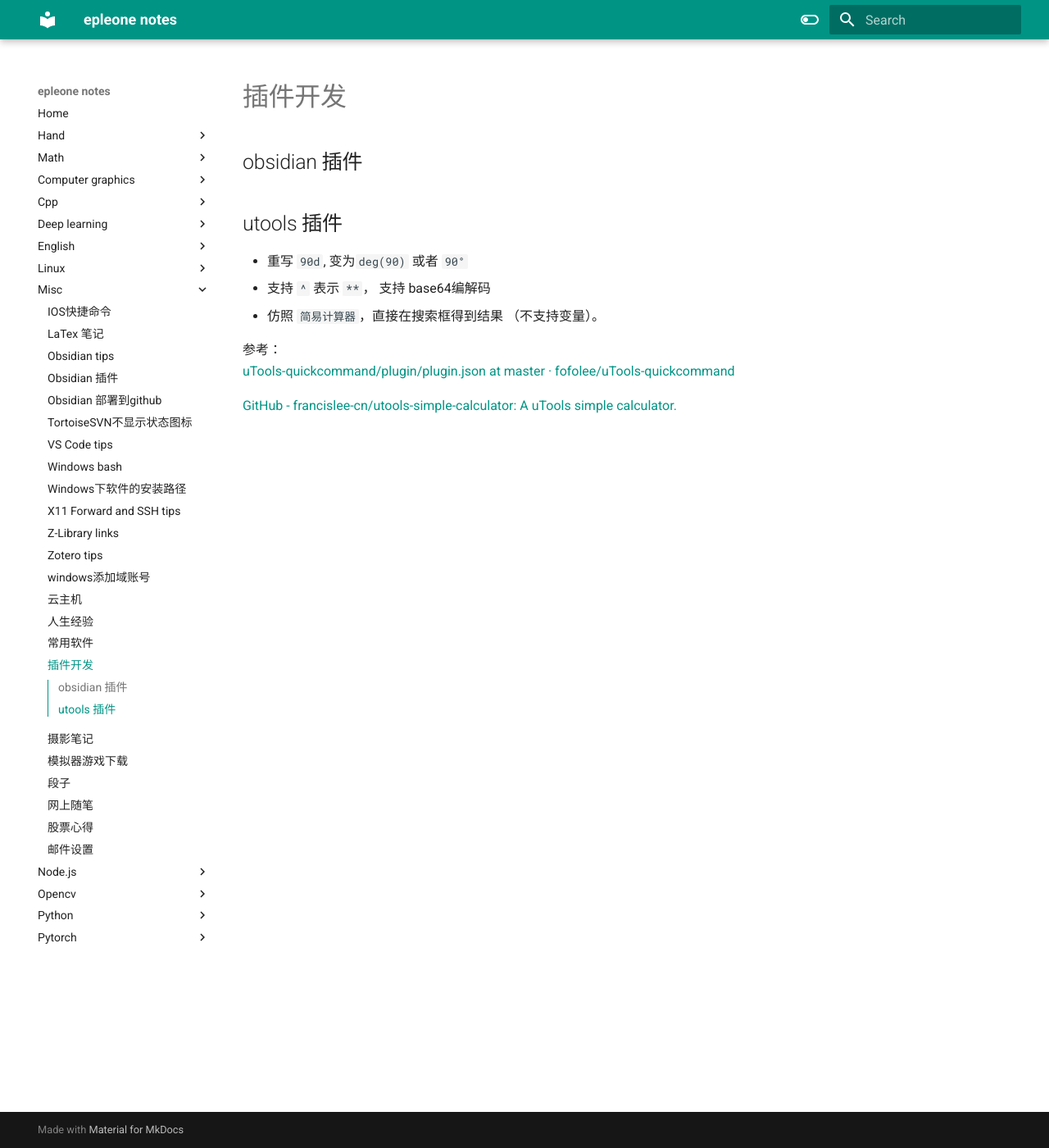
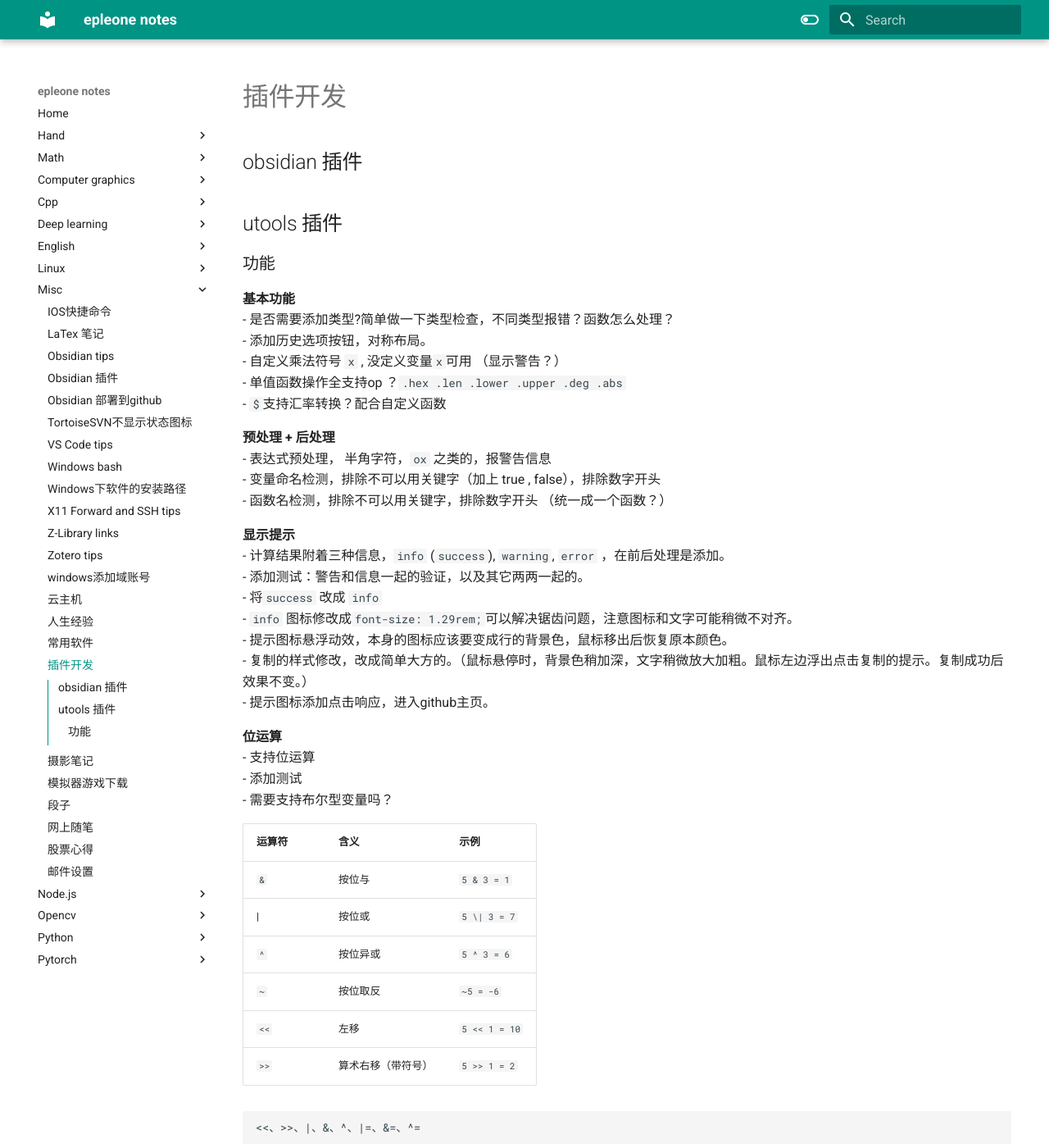
Before and after one commit to epleone/notes, an MkDocs documentation site: the page built from docs/misc/插件开发.md, in a window 1280 px wide and 1400 px high. Shown: the whole window at 82% size. Built offline with MkDocs 1.6.1 and Material for MkDocs 9.7.7, drawn with Linux system fonts in a browser that asks for light colours; some of the changed text lies outside the part shown.

Commit message:
update notes

````diff
--- a/docs/misc/插件开发.md
+++ b/docs/misc/插件开发.md
@@ -4,12 +4,105 @@
 
 ## utools 插件
 
--  重写 `90d`, 变为`deg(90)` 或者 `90°`
--  支持 `^` 表示 `**`， 支持 base64编解码
+### 功能
+
+**基本功能**
+- 是否需要添加类型?简单做一下类型检查，不同类型报错？函数怎么处理？
+- 添加历史选项按钮，对称布局。
+-  自定义乘法符号 `x` , 没定义变量`x`可用 （显示警告？）
+-  单值函数操作全支持op ？`.hex .len .lower .upper .deg .abs`
+-   `$`支持汇率转换？配合自定义函数
+
+**预处理 + 后处理**
+- 表达式预处理， 半角字符，`ox` 之类的，报警告信息
+- 变量命名检测，排除不可以用关键字（加上 true , false），排除数字开头
+- 函数名检测，排除不可以用关键字，排除数字开头 （统一成一个函数？）
+
+**显示提示**
+- 计算结果附着三种信息，`info` (`success`), `warning`, `error` ，在前后处理是添加。
+- 添加测试：警告和信息一起的验证，以及其它两两一起的。
+-  将`success` 改成 `info`
+-  `info` 图标修改成`font-size: 1.29rem;`可以解决锯齿问题，注意图标和文字可能稍微不对齐。
+- 提示图标悬浮动效，本身的图标应该要变成行的背景色，鼠标移出后恢复原本颜色。
+- 复制的样式修改，改成简单大方的。（鼠标悬停时，背景色稍加深，文字稍微放大加粗。鼠标左边浮出点击复制的提示。复制成功后效果不变。）
+- 提示图标添加点击响应，进入github主页。
+
+
+**位运算**
+- 支持位运算
+- 添加测试
+- 需要支持布尔型变量吗？
+
+| 运算符  | 含义        | 示例            |
+| ---- | --------- | ------------- |
+| `&`  | 按位与       | `5 & 3 = 1`   |
+| \|   | 按位或       | `5 \| 3 = 7`  |
+| `^`  | 按位异或      | `5 ^ 3 = 6`   |
+| `~`  | 按位取反      | `~5 = -6`     |
+| `<<` | 左移        | `5 << 1 = 10` |
+| `>>` | 算术右移（带符号） | `5 >> 1 = 2`  |
+
+```
+<<、>>、|、&、^、|=、&=、^=
+```
+
+
+**补全增强**
+- 列出所有匹配的选项。
+- 频次统计
+- 添加测试
+
+**字符串**
+- 大小写
+-  支持 base64编解码
+- 字符串操作
+
+**高阶操作**
+- 支持自定义常数
+- 支持自定义函数，支持lambda 函数 ` x, y => x + y`，原生js 函数.  类型咋弄？
+- 使用utools数据保存
+
+**高阶计算**
+- 支持数组/向量 `[ ... ]`
+- 支持矩阵 `{ ... }`
+-  常用计算
+-  悬浮显示，提示图标为 `info`
+-  添加测试
+
+
+**支持弹窗 + 网页**
 -   仿照 `简易计算器`，直接在搜索框得到结果 （不支持变量）。
+
+**日期**
+需要好好设计一下功能
+`#21001021 表示日期`
+`#17:34:53 - #18:15:43=1h19m`  表示时间
+
+`.today` `.week` `.year`
+
+
+**测试**
+- 添加正负数测试，减法和负号
+- 添加op测试，op复合测试，函数混合测试
+- 添加表达式预处理测试，可视化语法树
+- 添加多种进制和基本函数的复合运算测试
+- 添加位运算测试 + 复合测试
 
 
 参考：
 [uTools-quickcommand/plugin/plugin.json at master · fofolee/uTools-quickcommand](https://github.com/fofolee/uTools-quickcommand/blob/master/plugin/plugin.json)
 
 [GitHub - francislee-cn/utools-simple-calculator: A uTools simple calculator.](https://github.com/francislee-cn/utools-simple-calculator)
+
+[\[分享\] 关于模板插件自定义设置界面的其中一种做法 - 猿料](https://yuanliao.info/d/3979)
+
+矩阵库：
+[GitHub - scijs/ndarray: 📈 Multidimensional arrays for JavaScript](https://github.com/scijs/ndarray)
+不如自己写得了。
+
+
+表达式计算：
+[GitHub - silentmatt/expr-eval: Mathematical expression evaluator in JavaScript](https://github.com/silentmatt/expr-eval)
+
+表达式解析，只支持解析
+[GitHub - EricSmekens/jsep: JavaScript Expression Parser](https://github.com/EricSmekens/jsep)
````
